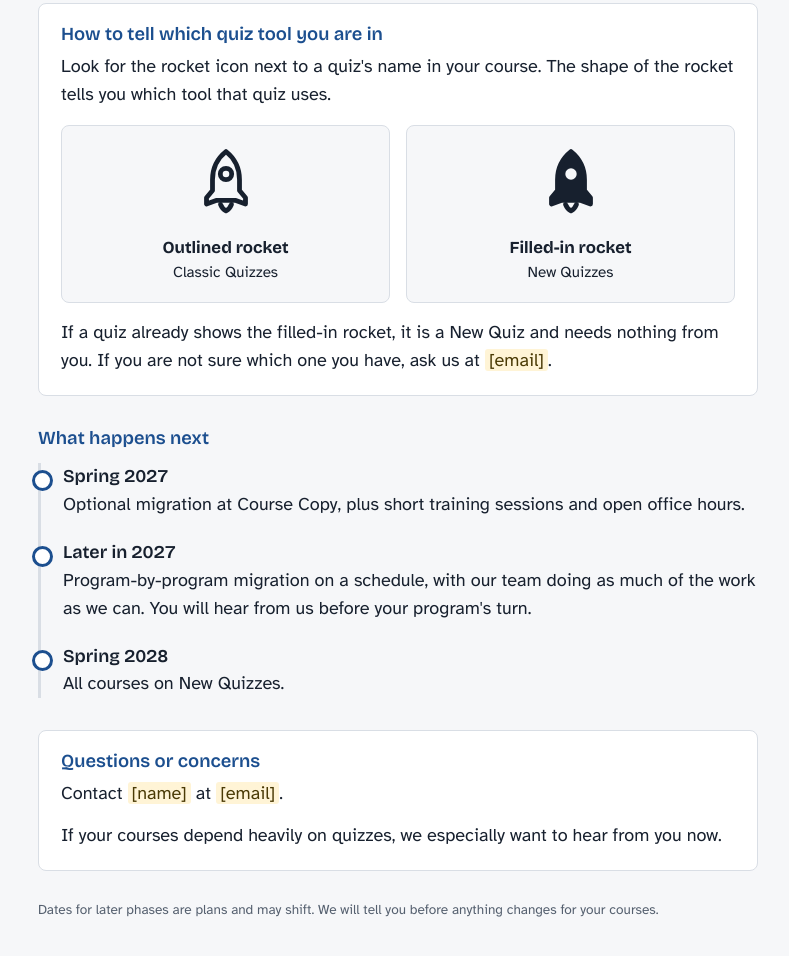
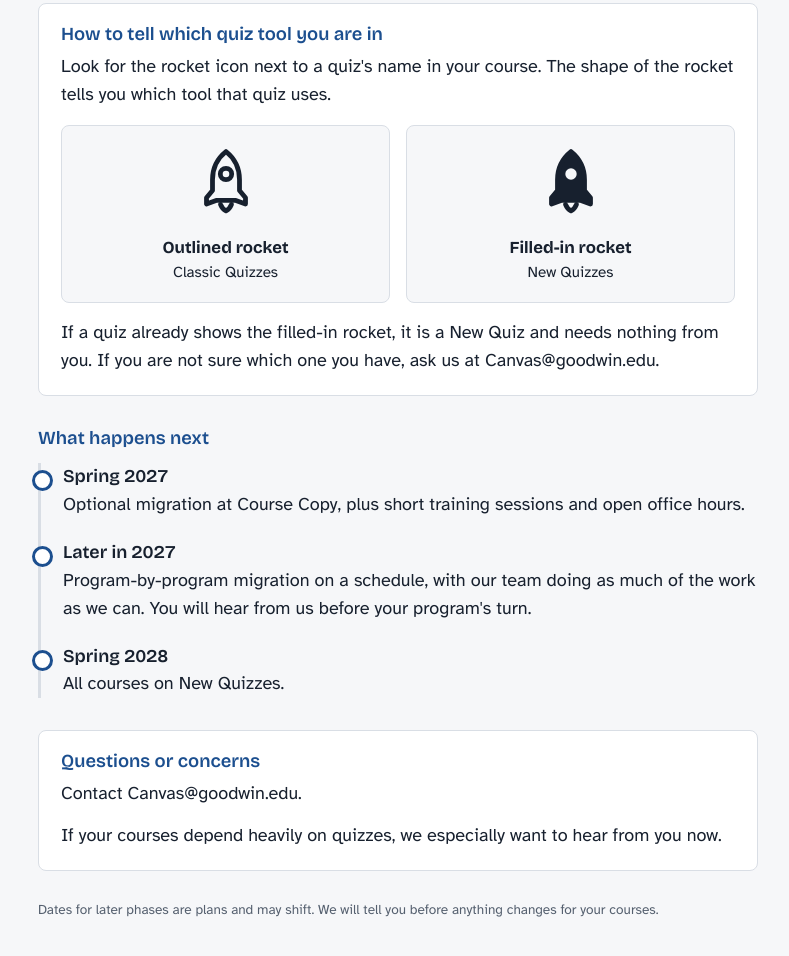
Before and after one commit to thermersar/NewQuizMigration.github.io, a plain HTML site: page index.html in a window 1280 px wide. Shown: the part 1681-2637 px from the top of the page, without its empty margins (242-1031 px from the left). Drawn offline with nearby package versions, Linux system fonts and the light colour scheme.

Commit message:
Contact info changes

```diff
--- a/index.html
+++ b/index.html
@@ -205,7 +205,7 @@ a:focus-visible { outline: 3px solid var(--accent); outline-offset: 2px; }
         <figcaption><strong>Filled-in rocket</strong>New Quizzes</figcaption>
       </figure>
     </div>
-    <p>If a quiz already shows the filled-in rocket, it is a New Quiz and needs nothing from you. If you are not sure which one you have, ask us at <span class="mark">[email]</span>.</p>
+    <p>If a quiz already shows the filled-in rocket, it is a New Quiz and needs nothing from you. If you are not sure which one you have, ask us at Canvas@goodwin.edu.</p>
   </section>
 
   <section class="when" aria-labelledby="next-h">
@@ -219,7 +219,7 @@ a:focus-visible { outline: 3px solid var(--accent); outline-offset: 2px; }
 
   <section class="help" aria-labelledby="help-h">
     <h2 id="help-h">Questions or concerns</h2>
-    <p>Contact <span class="mark">[name]</span> at <span class="mark">[email]</span>.</p>
+    <p>Contact Canvas@goodwin.edu.</p>
     <p>If your courses depend heavily on quizzes, we especially want to hear from you now.</p>
   </section>
 
```
